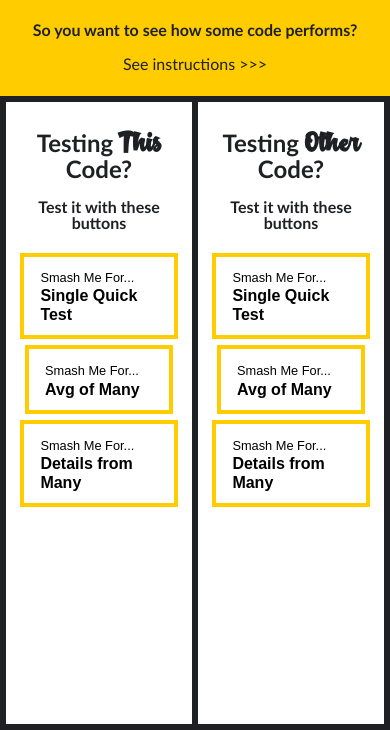
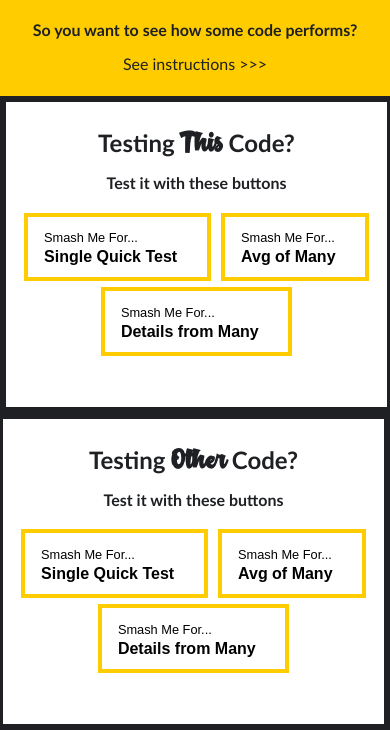
Before and after one commit to krosenk729/Speed-Tester, a plain HTML site: page index.html in a window 390 px wide. Shown: the part 114-844 px from the top of the page. Drawn offline with nearby package versions, Linux system fonts and the light colour scheme.

Commit message:
fixed flex height issue on chrome/opera

```diff
--- a/css/style.css
+++ b/css/style.css
@@ -26,7 +26,6 @@ header h1{
 
 html, body{
 	width: 100%;
-	height: 100%;
 	margin: 0;
 	padding: 0;
 	text-align: center;
@@ -46,6 +45,8 @@ body{
 
 .flexer > div{
 	flex-basis: 100%;
+	flex-grow: 1;
+	min-width: 170px;
 }
 
 .speed-test{
@@ -55,8 +56,16 @@ body{
 
 header{
 	flex-basis: 25%;
+	flex-grow: 0;
 	background: #FFCC00;
 	padding: 1.5em;
+}
+
+@media screen and (max-width: 420px){
+	.test-running{ flex-wrap: wrap; }
+}
+@media screen and (min-height: 500px){
+	html, body{ height: 100%; }
 }
 
 /**
```
